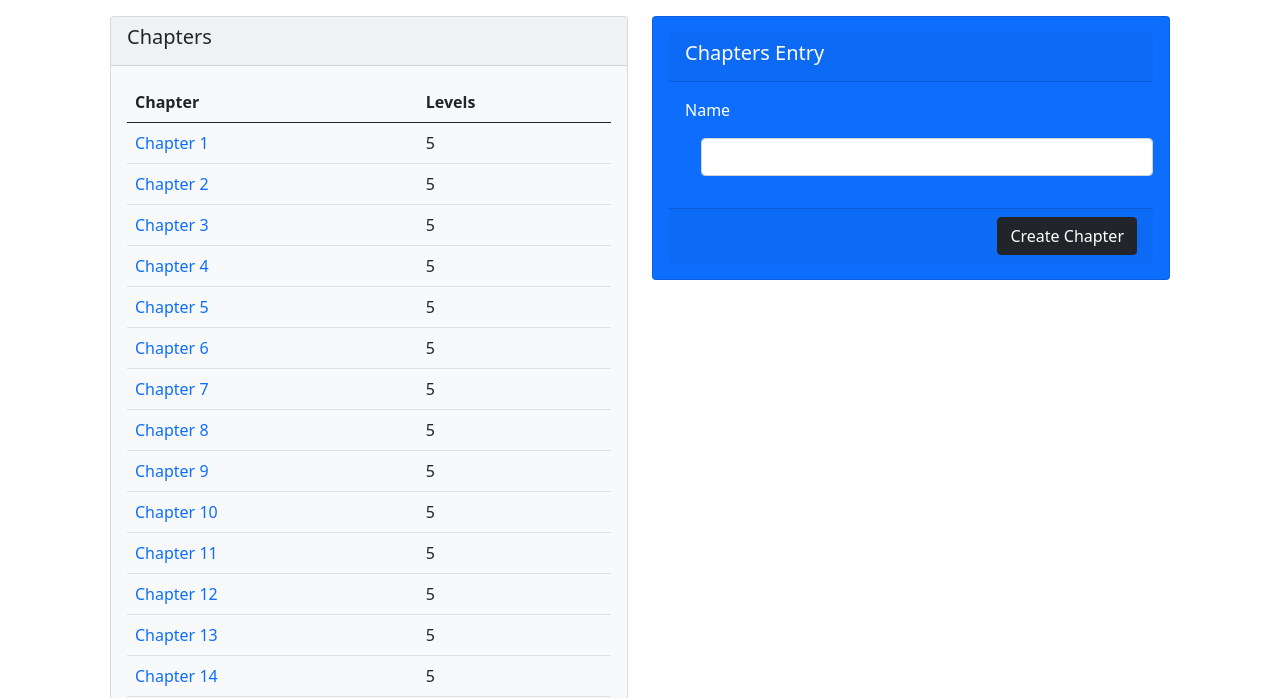
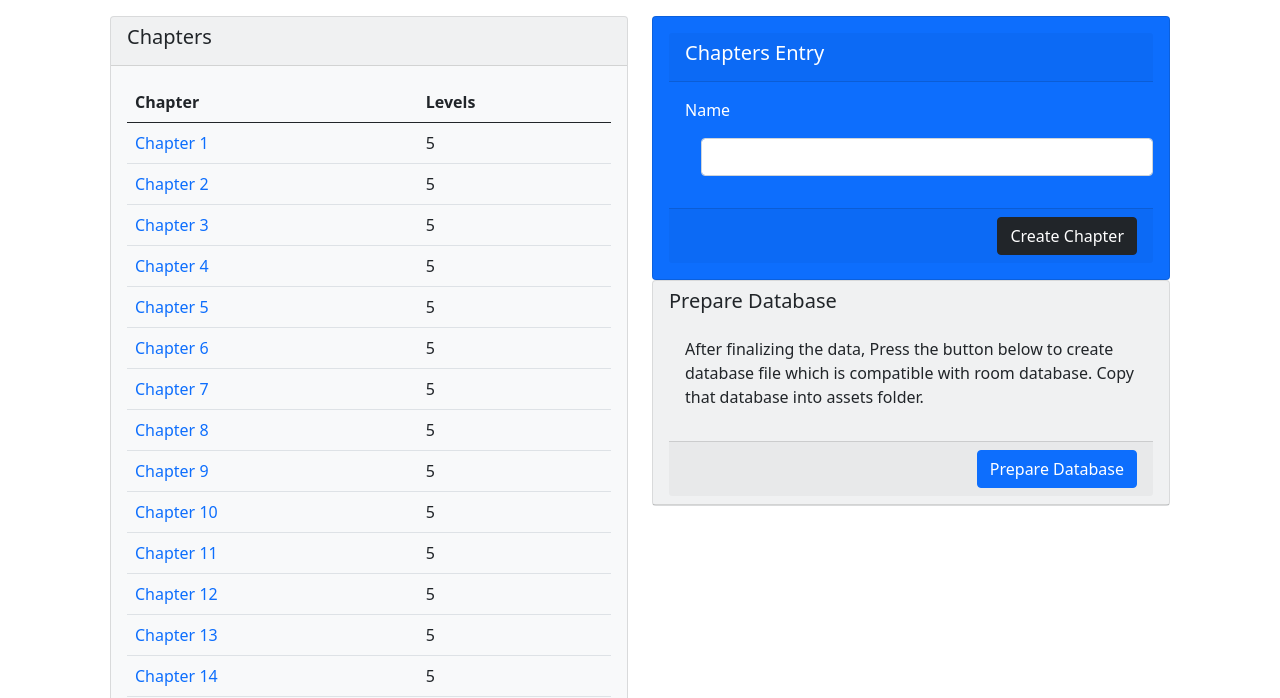
Before and after one commit to farimarwat/word-connect-database-populator, a Django app: page /chapters/ in a window 1280 px wide. Shown: the top 698 px of the page. Run offline with Django 4.2, Linux system fonts and the light colour scheme; data comes from the database, SQL or seed files in the repository; both versions use the stored data as it was after the commit; some libraries are stand-ins or nearby versions.

Commit message:
major changes

```diff
--- a/templates/chapters.html
+++ b/templates/chapters.html
@@ -75,6 +75,20 @@
                     </div>
                 </form>
             </div>
+
+            <div class="card bg-light">
+                <div class="card-header">
+                    <h5 class="card-title">Prepare Database</h5>
+                    <div class="card-body">
+                        <p>After finalizing the data, Press the button below to create
+                        database file which is compatible with room database. Copy that database into assets folder.
+                        </p>
+                    </div>
+                    <div class="card-footer d-flex justify-content-end">
+                        <a href="{% url 'preparedatabase' %}" class="btn btn-primary">Prepare Database</a>
+                    </div>
+                </div>
+            </div>
         </div>
 
     </div>
--- a/wordgame/urls.py
+++ b/wordgame/urls.py
@@ -22,5 +22,6 @@ urlpatterns = [
     path('',views.index, name="index"),
     path('chapters/',views.chapters, name="chapters"),
     path('levels/<int:chapterid>', views.levels, name="levels"),
-    path('solutions/<int:levelid>', views.solutions, name="solutions")
+    path('solutions/<int:levelid>', views.solutions, name="solutions"),
+    path('preparedatabase',views.preparedatabase, name="preparedatabase")
 ]
--- a/wordgame/views.py
+++ b/wordgame/views.py
@@ -1,5 +1,7 @@
 from django.shortcuts import render
 from wordapp.models import Chapter, Level, Solution
+import sqlite3
+import shutil
 
 
 def index(request):
@@ -69,3 +71,111 @@ def solutions(request, levelid):
         "error": error
     }
     return render(request, "solutions.html", data)
+
+
+def create_tables(connection):
+    cursor = connection.cursor()
+
+    # Chapter table
+    cursor.execute(
+        '''
+        CREATE TABLE IF NOT EXISTS wordapp_chapter (
+            id INTEGER PRIMARY KEY NOT NULL,
+            chapter_name TEXT NOT NULL,
+            chapter_completed INTEGER NOT NULL
+        )
+    ''')
+
+    # Level table
+    cursor.execute('''
+        CREATE TABLE IF NOT EXISTS wordapp_level (
+            id INTEGER PRIMARY KEY NOT NULL,
+            level_serial INTEGER NOT NULL,
+            level_letters TEXT NOT NULL,
+            level_completed INTEGER NOT NULL,
+            chapter_id INTEGER NOT NULL
+        )
+    ''')
+
+    # Solution table
+    cursor.execute('''
+        CREATE TABLE IF NOT EXISTS wordapp_solution (
+            id INTEGER PRIMARY KEY NOT NULL,
+            solution_word TEXT NOT NULL,
+            solution_details TEXT,
+            level_id INTEGER NOT NULL
+        )
+    ''')
+
+    connection.commit()
+
+
+def copy_tables_data(from_db, to_db):
+    try:
+        # Connect to the source database (from_db)
+        source_connection = sqlite3.connect(from_db)
+        source_connection.row_factory = sqlite3.Row
+        source_cursor = source_connection.cursor()
+
+        # Connect to the destination database (to_db)
+        destination_connection = sqlite3.connect(to_db)
+        destination_cursor = destination_connection.cursor()
+
+        # Tables to copy
+        tables_to_copy = ['wordapp_solution', 'wordapp_level', 'wordapp_chapter']
+
+        for table_name in tables_to_copy:
+            print(f"Copying data from table: {table_name}")
+
+            # Get the column names from the source table
+            source_cursor.execute(f"PRAGMA table_info('{table_name}');")
+            columns = source_cursor.fetchall()
+            column_names = [column['name'] for column in columns]
+
+            # Create the table in the destination database
+            create_table_query = f"CREATE TABLE IF NOT EXISTS {table_name} ({', '.join(column_names)})"
+            destination_cursor.execute(create_table_query)
+
+            # Copy data from the source table to the destination table
+            select_query = f"SELECT * FROM {table_name}"
+            source_cursor.execute(select_query)
+            data = source_cursor.fetchall()
+
+            # Prepare the INSERT query for the destination table
+            insert_query = f"INSERT INTO {table_name} VALUES ({', '.join(['?' for _ in column_names])})"
+            destination_cursor.executemany(insert_query, data)
+
+            # Commit changes for each table
+            destination_connection.commit()
+
+        # Close the connections
+        source_connection.close()
+        destination_connection.close()
+
+        print("Tables and data copied successfully.")
+    except Exception as ex:
+        print("Error copying tables and data:", ex)
+
+
+def preparedatabase(request):
+    result = ""
+    error = ""
+    try:
+        # Create the SQLite database
+        connection = sqlite3.connect("wordgame.db")
+
+        # Create tables in the database
+        create_tables(connection)
+        from_db = "wordgame.sqlite3"
+        to_db = "wordgame.db"
+        copy_tables_data(from_db,to_db)
+        # Close the connection
+        connection.close()
+        result = "Database created"
+    except Exception as ex:
+        error = ex
+    data = {
+        "result": result,
+        "error": error
+    }
+    return render(request, "preparedatabase.html", data)
```
Also changed, not shown: templates/preparedatabase.html (added, +11 -0 lines), wordgame.db (added).
